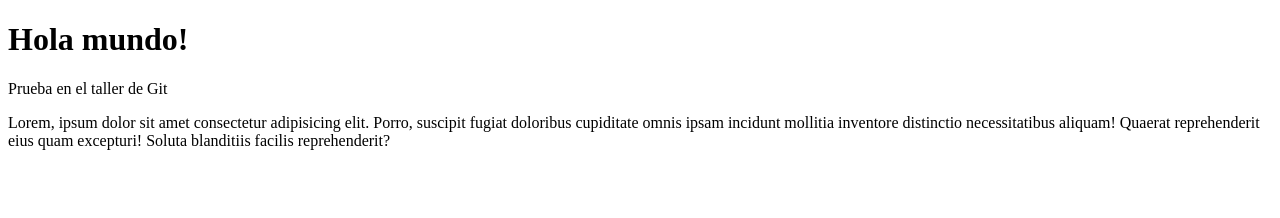
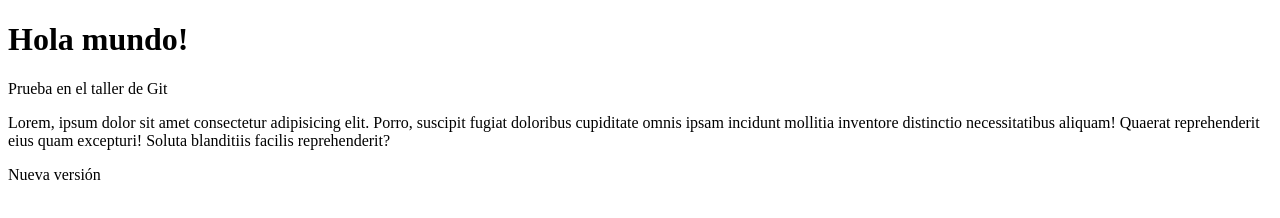
Before and after one commit to EdilberMoreno/Prueba-taler-Git, a plain HTML site: page index.html in a window 1280 px wide. Drawn offline with Linux system fonts and the light colour scheme.

Commit message:
Tercer párrafo

```diff
--- a/index.html
+++ b/index.html
@@ -10,5 +10,6 @@
     <h1>Hola mundo!</h1>
     <p>Prueba en el taller de Git</p>
     <p>Lorem, ipsum dolor sit amet consectetur adipisicing elit. Porro, suscipit fugiat doloribus cupiditate omnis ipsam incidunt mollitia inventore distinctio necessitatibus aliquam! Quaerat reprehenderit eius quam excepturi! Soluta blanditiis facilis reprehenderit?</p>
+    <p>Nueva versión</p>
 </body>
 </html>
```
